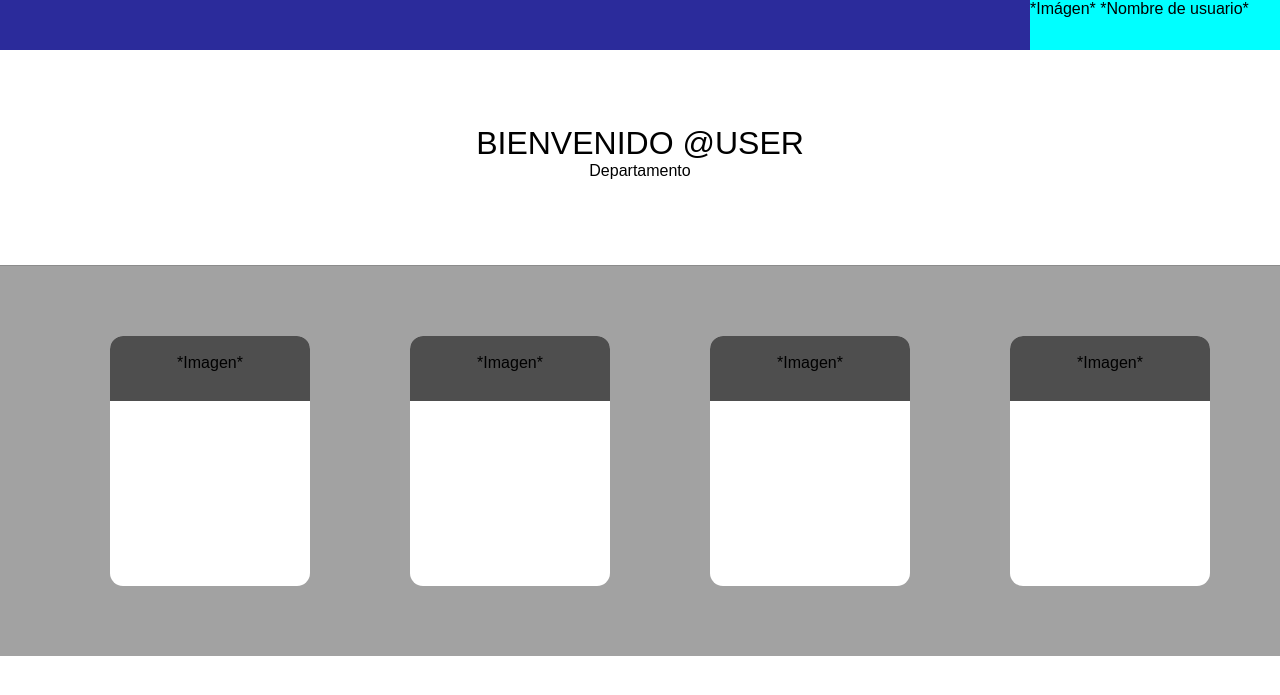
After one commit to JoseCarlosMarRangel/proy-internet-sheyla, a PHP site: page /frontend/index.php in a window 1280 px wide. The commit adds this page. Shown: the top 695 px of the page. Run offline with PHP 8.4, Linux system fonts and the light colour scheme.

Commit message:
29/03/2022

```diff
--- a/frontend/css/indexStyle.css
+++ b/frontend/css/indexStyle.css
@@ -16,13 +16,22 @@
     width: auto;
     height: 50px;
     background-color: rgb(43, 43, 155);
+
+}
+
+.barraSuperiorUsuario{
+    float: right;
+    height: 50px;
+    width: 250px;
+    background-color: aqua;
 }
 
 .contenedorMedio{
     margin: auto;
     width: auto;
-    height: 300px;
+    height: 140px;
     background-color: white;
+    border-bottom: 1px solid rgba(65, 65, 65, 0.603);
 }
 
 .contenedorMedio p{
@@ -32,12 +41,33 @@
 .contenedorMedio h1{
     text-align: center;
     margin-top: 75px;
+    font-weight: lighter;
 }
 
 .contenedorInferior{
     margin: auto;
     width: auto;
-    height: 300px;
-    margin-top: -100px;
-    background-color: rgba(128, 128, 128, 0.541);
+    height: 370px;
+    background-color: rgba(112, 112, 112, 0.651);
+    padding: 10px;
+
 }
+
+.contenedorInferior .departamentos{
+    float: left;
+    width: 200px;
+    height: 250px;
+    background-color: rgb(255, 255, 255);
+    border-radius: 13px 13px 13px 13px;
+    margin-top: 60px;
+    margin-left: 100px;
+
+}
+
+.contenedorInferior .departamentos .departamentoImagen{
+    margin: auto;
+    width: auto;
+    height: 65px;
+    background-color: rgb(78, 78, 78);
+    border-radius: 13px 13px 0px 0px;
+}
--- /dev/null
+++ b/frontend/index.php
@@ -0,0 +1,57 @@
+<!DOCTYPE html>
+<html lang="en">
+<head>
+    <meta charset="UTF-8">
+    <meta http-equiv="X-UA-Compatible" content="IE=edge">
+    <meta name="viewport" content="width=device-width, initial-scale=1.0">
+    <link rel="stylesheet" href="css/indexStyle.css">
+    <title>Menú</title>
+</head>
+<body>
+    <div class="contenedorPrincipal">
+        <div class="barraSuperior">
+            <div class="barraSuperiorUsuario">
+                <!--Aquí irá el usuario, de esto se encargarán los de backend ._.XD-->
+                *Imágen* *Nombre de usuario*
+            </div>
+        </div>
+
+        <div class="contenedorMedio">
+            <h1>BIENVENIDO @USER</h1>
+            <p>Departamento</p>
+        </div>
+
+        <div class="contenedorInferior">
+            <div class="departamentos">
+                <div class="departamentoImagen">
+                    <br>
+                    <center>*Imagen*</center>
+                </div>
+            </div>
+
+            <div class="departamentos">
+                <div class="departamentoImagen">
+                    <br>
+                    <center>*Imagen*</center>
+                </div>
+            </div>
+
+            <div class="departamentos">
+                <div class="departamentoImagen">
+                    <br>
+                    <center>*Imagen*</center>
+                </div>
+            </div>
+
+            <div class="departamentos">
+                <div class="departamentoImagen">
+                    <br>
+                    <center>*Imagen*</center>
+                </div>
+            </div>
+
+
+        </div>
+    </div>
+</body>
+</html>
```
Also changed, not shown: frontend/login.php (+12 -59 lines).
